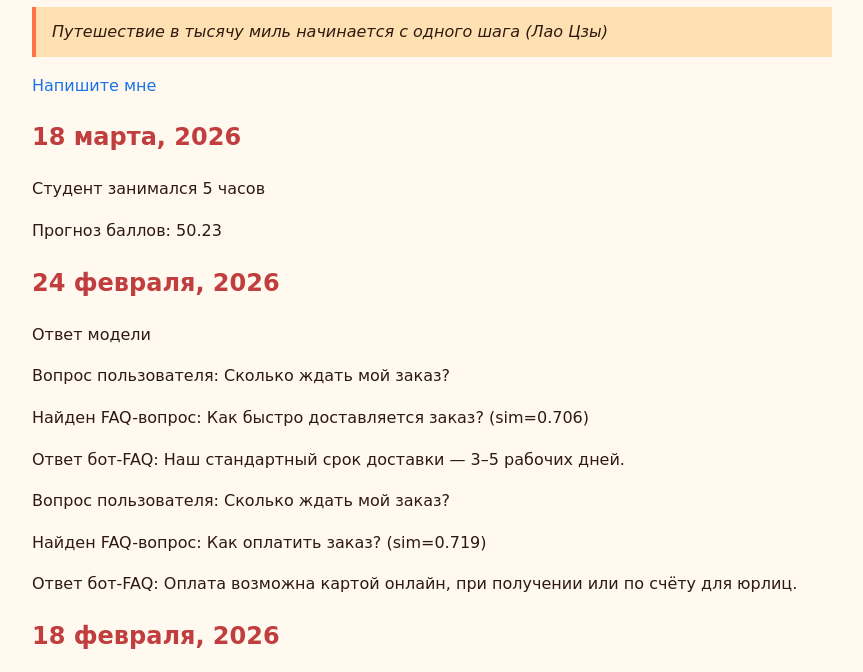
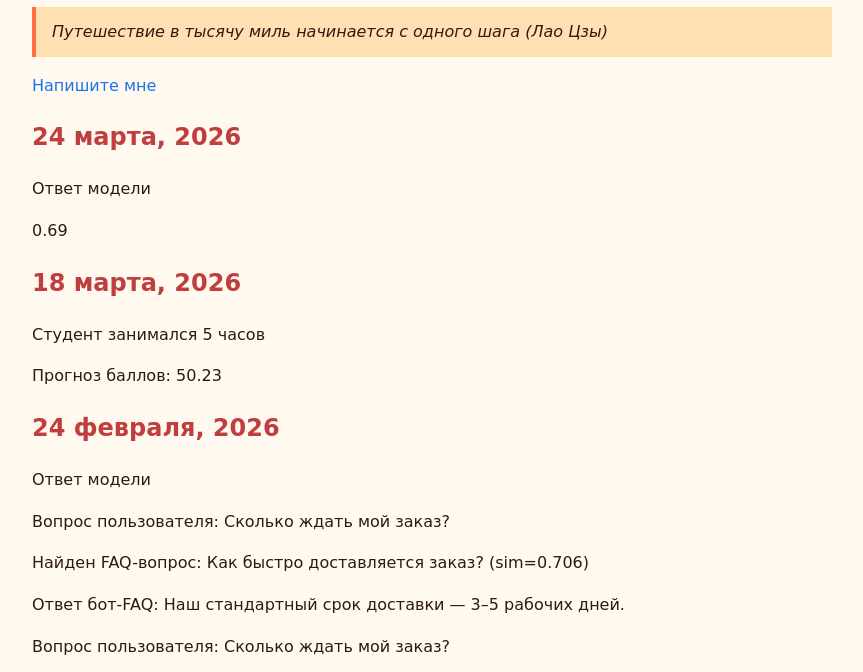
Before and after one commit to Milanix08/dem.github.io, a plain HTML site: page index.html in a window 1280 px wide. Shown: the part 107-779 px from the top of the page, without its empty margins (208-1071 px from the left). Drawn offline with Linux system fonts and the light colour scheme.

Commit message:
Update index.html

```diff
--- a/index.html
+++ b/index.html
@@ -51,6 +51,11 @@
   <h1>МОЙ БЛОГ</h1>
   <blockquote class="q">Путешествие в тысячу миль начинается с одного шага (Лао Цзы)</blockquote>
   <p><a href="mailto:milanaguseva@gmail.com">Напишите мне</a></p>
+
+  <p> <h2>24 марта, 2026</h2>
+    <p>Ответ модели</p>
+<p> 0.69
+
   <p> <h2> 18 марта, 2026</h2>
    <p> Студент занимался 5 часов
    <p>Прогноз баллов: 50.23
```
